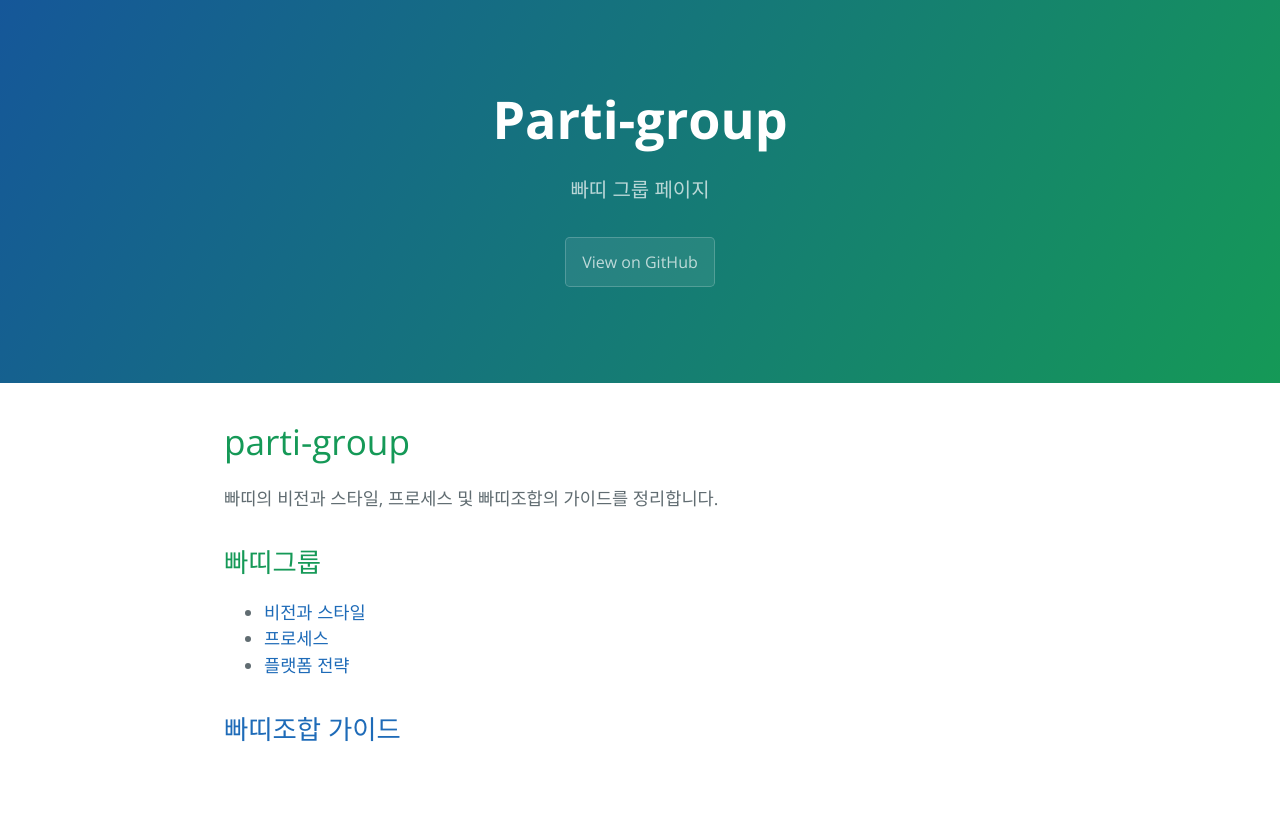
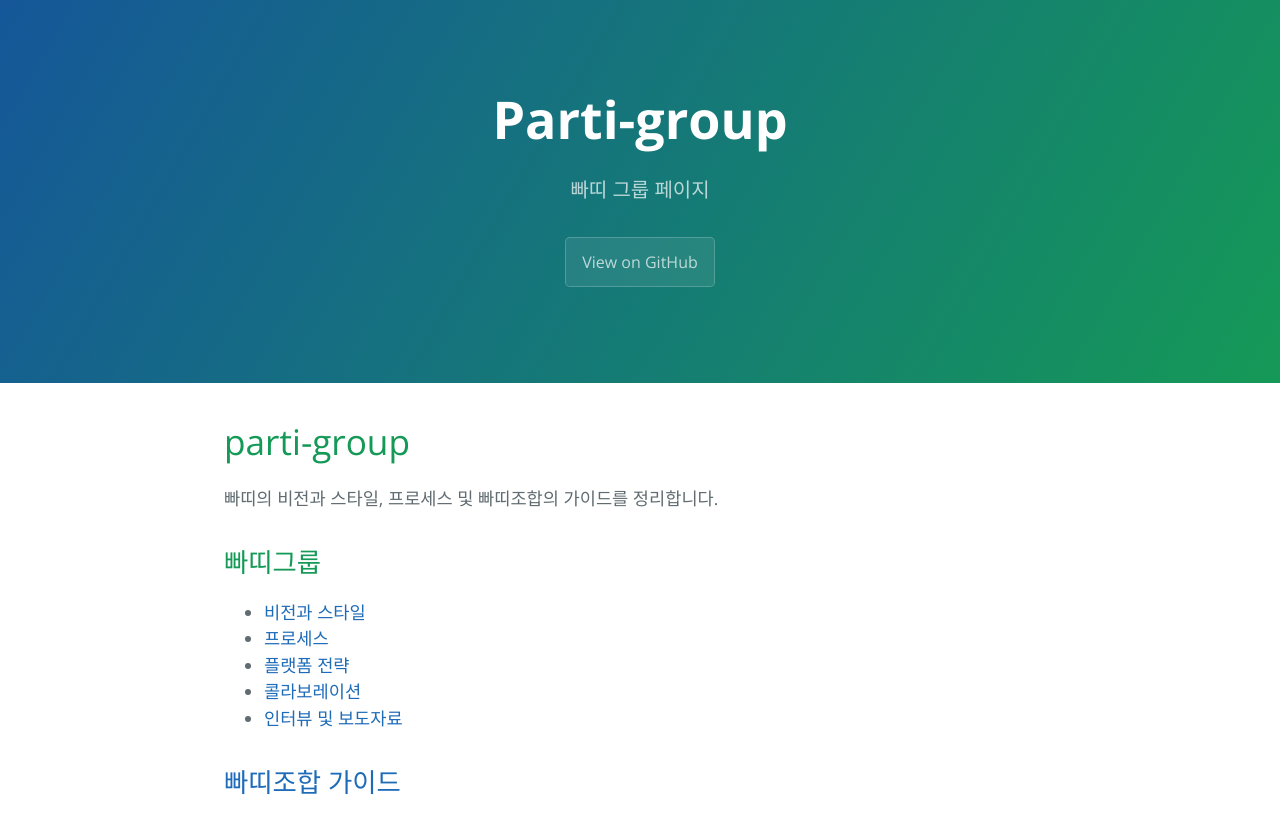
Before and after one commit to parti-coop/parti-group, a Jekyll site: the page built from index.html, in a window 1280 px wide. Shown: the top 834 px of the page. Built offline with Jekyll 4.4.1, drawn with Linux system fonts in a browser that asks for light colours.

Commit message:
콜라보레이션과 인터뷰 및 보도자료 링크 추가

```diff
--- a/index.html
+++ b/index.html
@@ -12,6 +12,8 @@ layout: default
 	<li><a href="/docs/vision-style/">비전과 스타일</a></li>
 	<li><a href="/docs/process/">프로세스</a></li>
 	<li><a href="/docs/platforms/">플랫폼 전략</a></li>
+	<li><a href="/docs/collaboration/">콜라보레이션</a></li>
+	<li><a href="http://parti.xyz/p/parti/articles">인터뷰 및 보도자료</a></li>
 </ul>
 
 <h2><a href="/docs/union-guide/">빠띠조합 가이드</a></h2>
```
